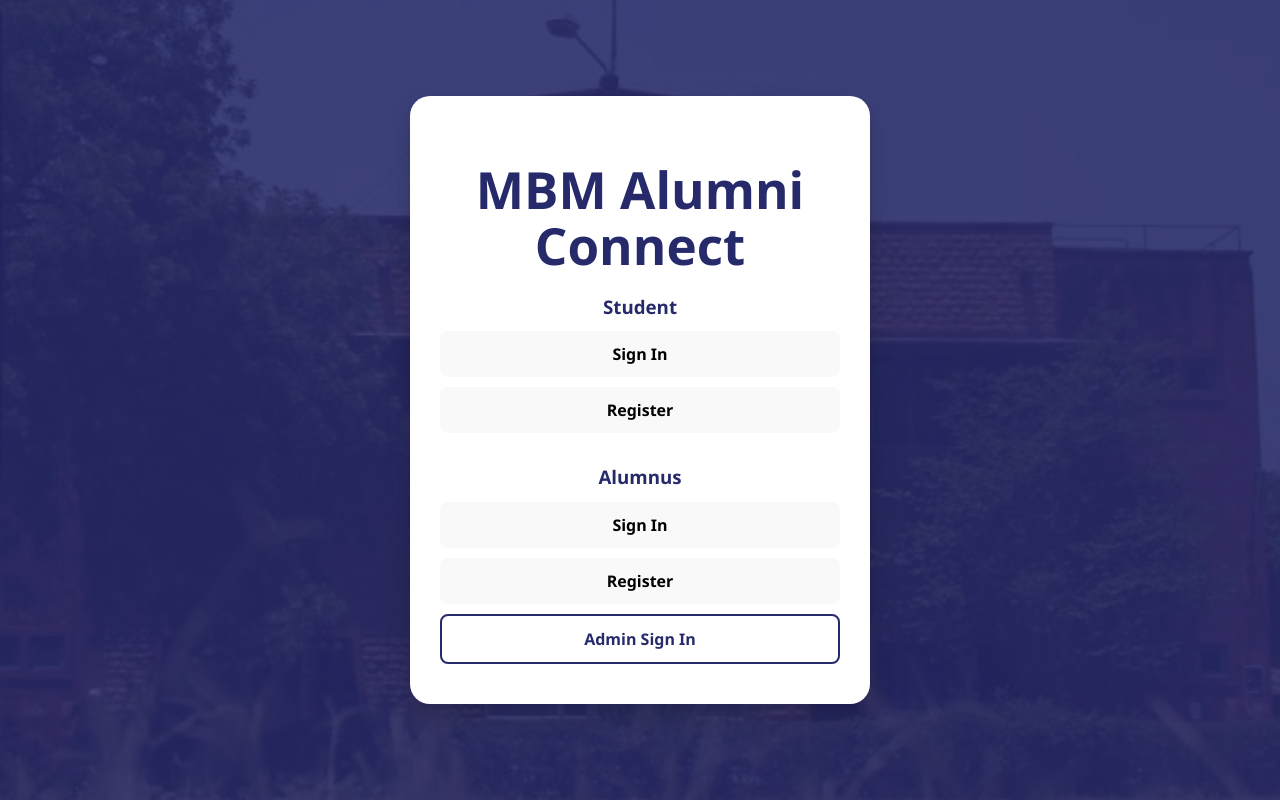
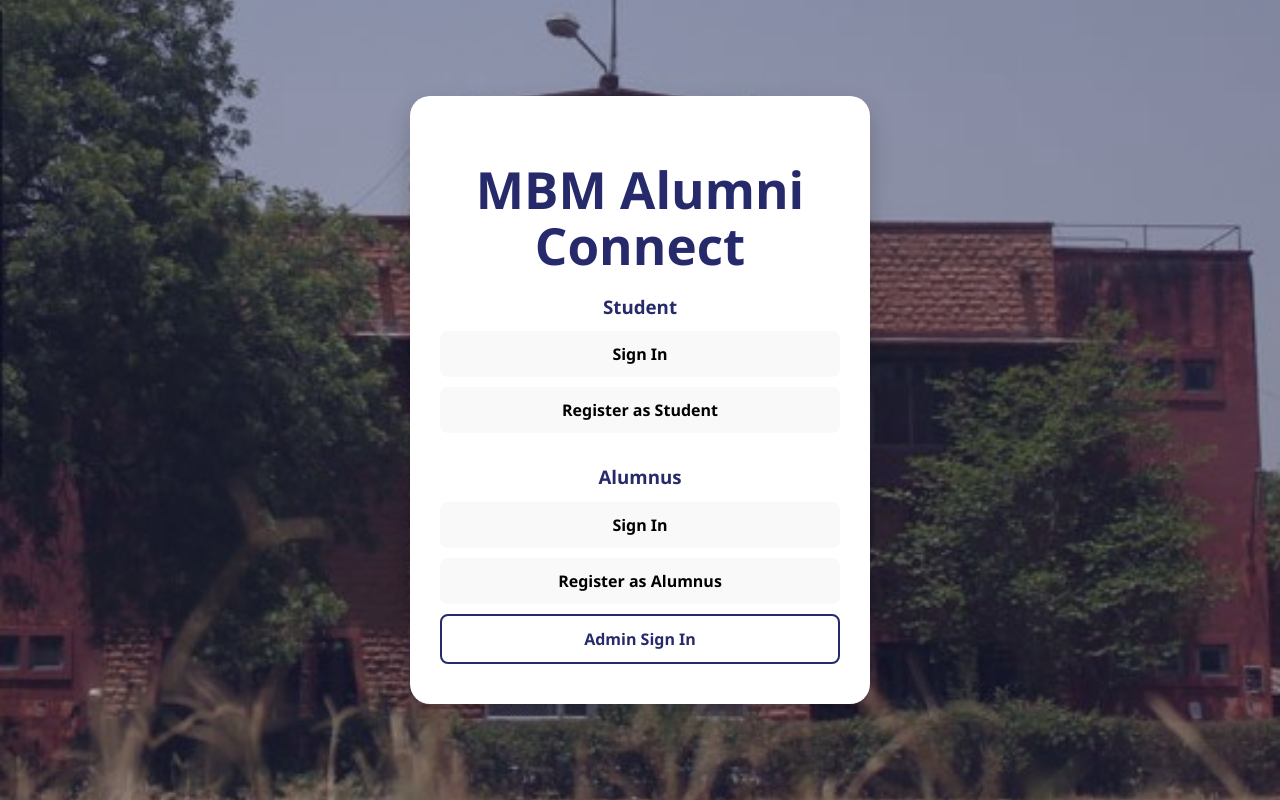
Before and after one commit to Vipash/Alumni-Connect, a React (Vite) app: page / in a window 1280 px wide. Built offline with nearby package versions, Linux system fonts and the light colour scheme; no server answers.

Commit message:
background artist

```diff
--- a/src/App.css
+++ b/src/App.css
@@ -21,9 +21,14 @@ body {
   position: relative;
   width: 100vw;
   height: 100vh;
+}
+.landing-bg {
+  position: absolute;
+  top: 0; left: 0;
+  width: 100%; height: 100%;
   background: url('/university-background.jpg') center/cover;
+  z-index: 0;
 }
-
 /* 2. Map Layer: Background, full screen */
 .map-layer {
   position: absolute;
@@ -34,9 +39,7 @@ body {
   transition: opacity 0.5s ease;
 }
 
-.map-layer.active {
-  opacity: 1; /* Revealed when picking location */
-}
+.map-layer.active { opacity: 1; z-index: 2; }
 
 /* 3. Modal Overlay: The "Centered Box" system */
 .modal-overlay {
@@ -49,7 +52,7 @@ body {
   align-items: center;
   justify-content: center;
   z-index: 100; /* Floats above map */
-  background: rgba(38, 42, 107, 0.85); /* MBM Blue with transparency */
+  background: rgba(38, 42, 107, 0.3); /* MBM Blue with transparency */
 }
 
 .picker-info-box {
--- a/src/App.jsx
+++ b/src/App.jsx
@@ -40,7 +40,9 @@ function App() {
   };
 
   return (
-    <div className="app-root">
+  <div className="app-root">
+    {/* Background Image only shows on home */}
+    {view === 'home' && <div className="landing-bg"></div>}
       {/* 1. MAP LAYER */}
     <div className={`map-layer ${view === 'picker' ? 'active' : ''}`}>
   <MapContainer center={[26.2389, 73.0243]} zoom={13} style={{ height: '100%', width: '100%' }}>
@@ -64,10 +66,16 @@ function App() {
                 <h1>MBM Alumni Connect</h1>
                 <h3>Student</h3>
                 <button onClick={() => setView('login-student')}>Sign In</button>
-                <button onClick={() => setView('reg-student')}>Register</button>
+               <button onClick={() => {
+  setFormData({...formData, role: 'student'});
+  setView('reg-student');
+}}>Register as Student</button>
                 <h3>Alumnus</h3>
                 <button onClick={() => setView('login-alumni')}>Sign In</button>
-                <button onClick={() => setView('reg-alumni')}>Register</button>
+                <button onClick={() => {
+  setFormData({...formData, role: 'alumni'});
+  setView('reg-alumni');
+}}>Register as Alumnus</button>
                 <button className="admin-btn" onClick={handleAdminLogin}>Admin Sign In</button>
               </>
             )}
```
